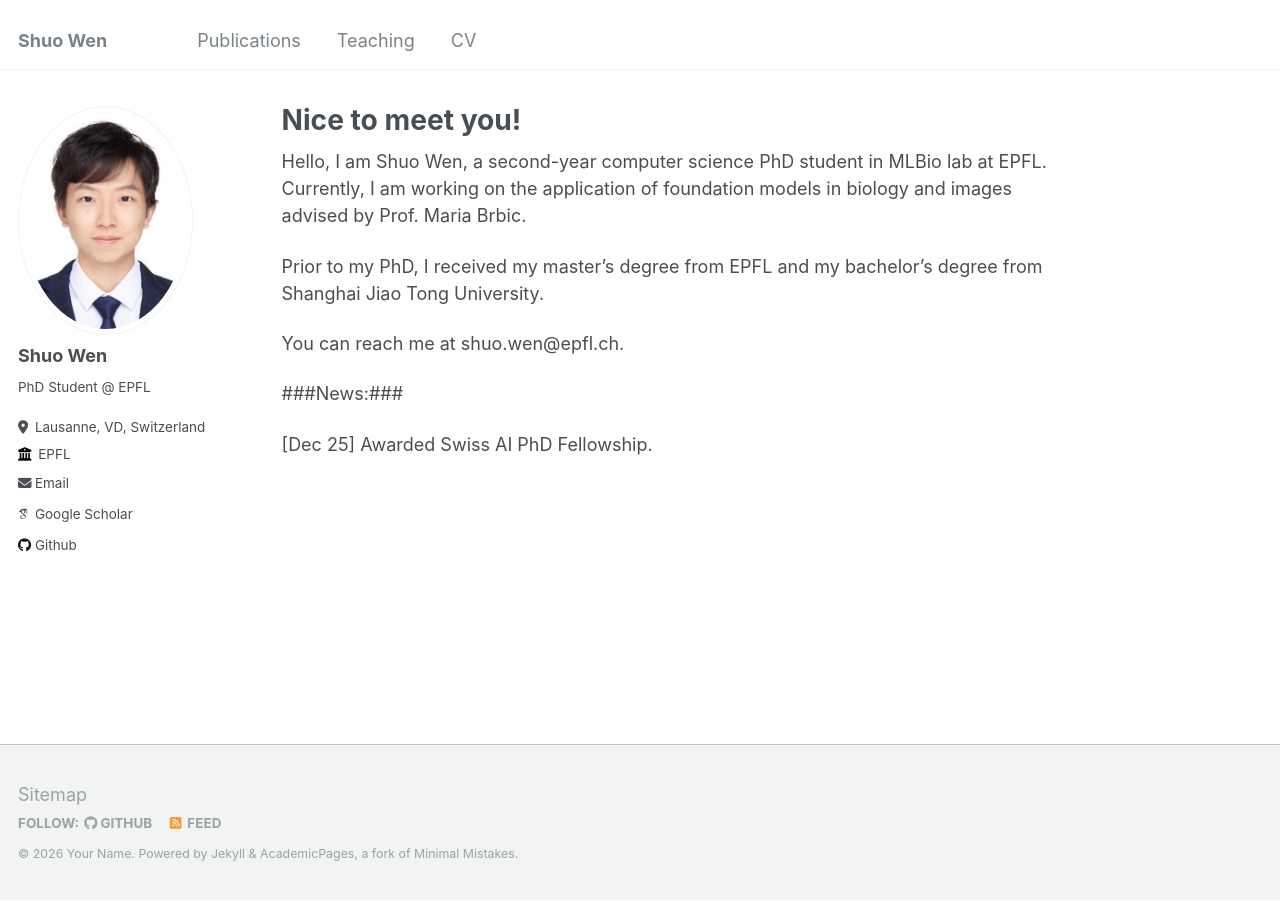
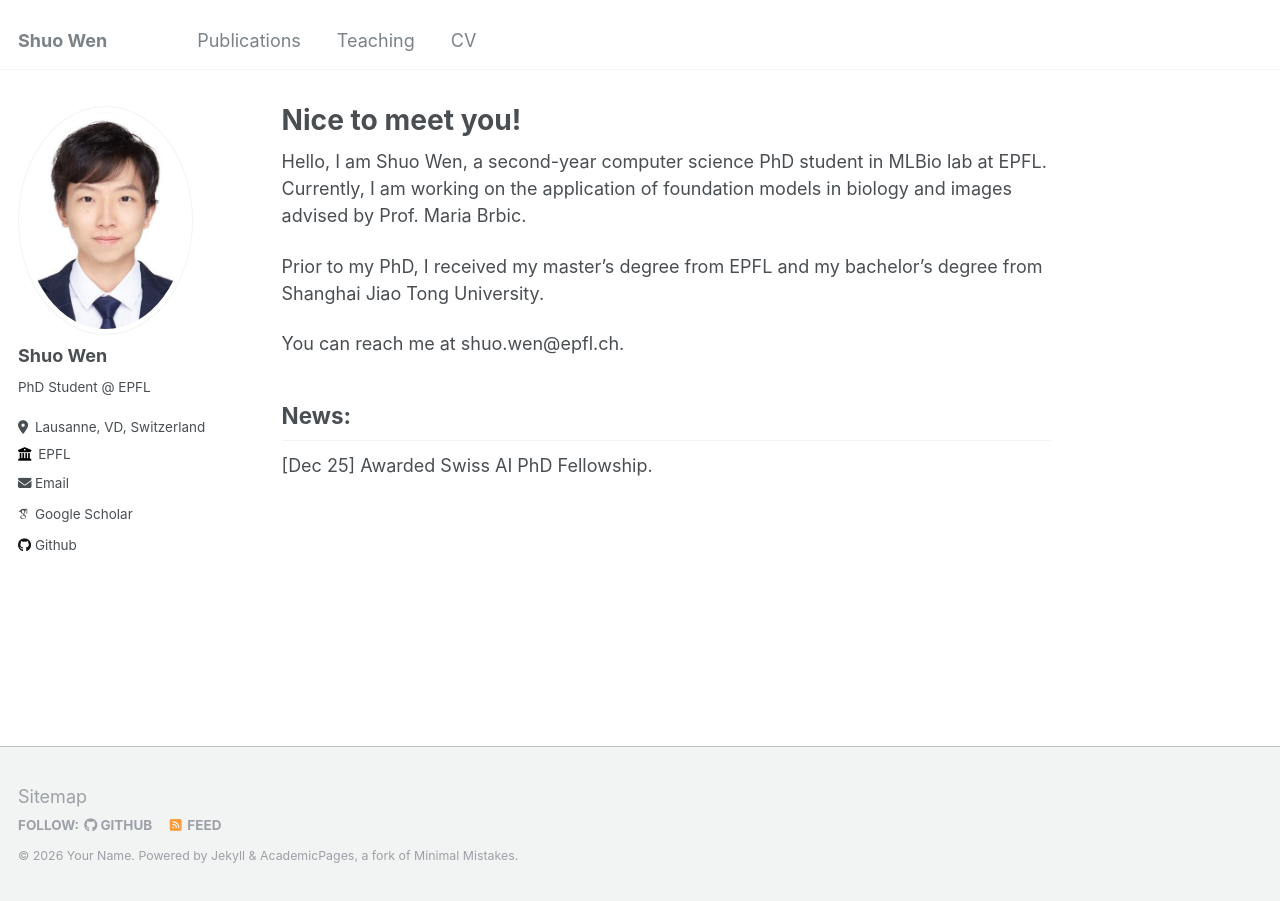
Before and after one commit to wenshuo128/wenshuo128.github.io, a Jekyll site: the page built from _pages/about.md, in a window 1280 px wide. Built offline with Jekyll 4.4.1, drawn with Linux system fonts in a browser that asks for light colours; some web fonts are replaced.

```diff
--- a/_pages/about.md
+++ b/_pages/about.md
@@ -13,6 +13,6 @@ Prior to my PhD, I received my master's degree from EPFL and my bachelor's degre
 
 You can reach me at shuo.wen@epfl.ch.
 
-###News:###
+## News:
 
 [Dec 25]	Awarded Swiss AI PhD Fellowship.
```
